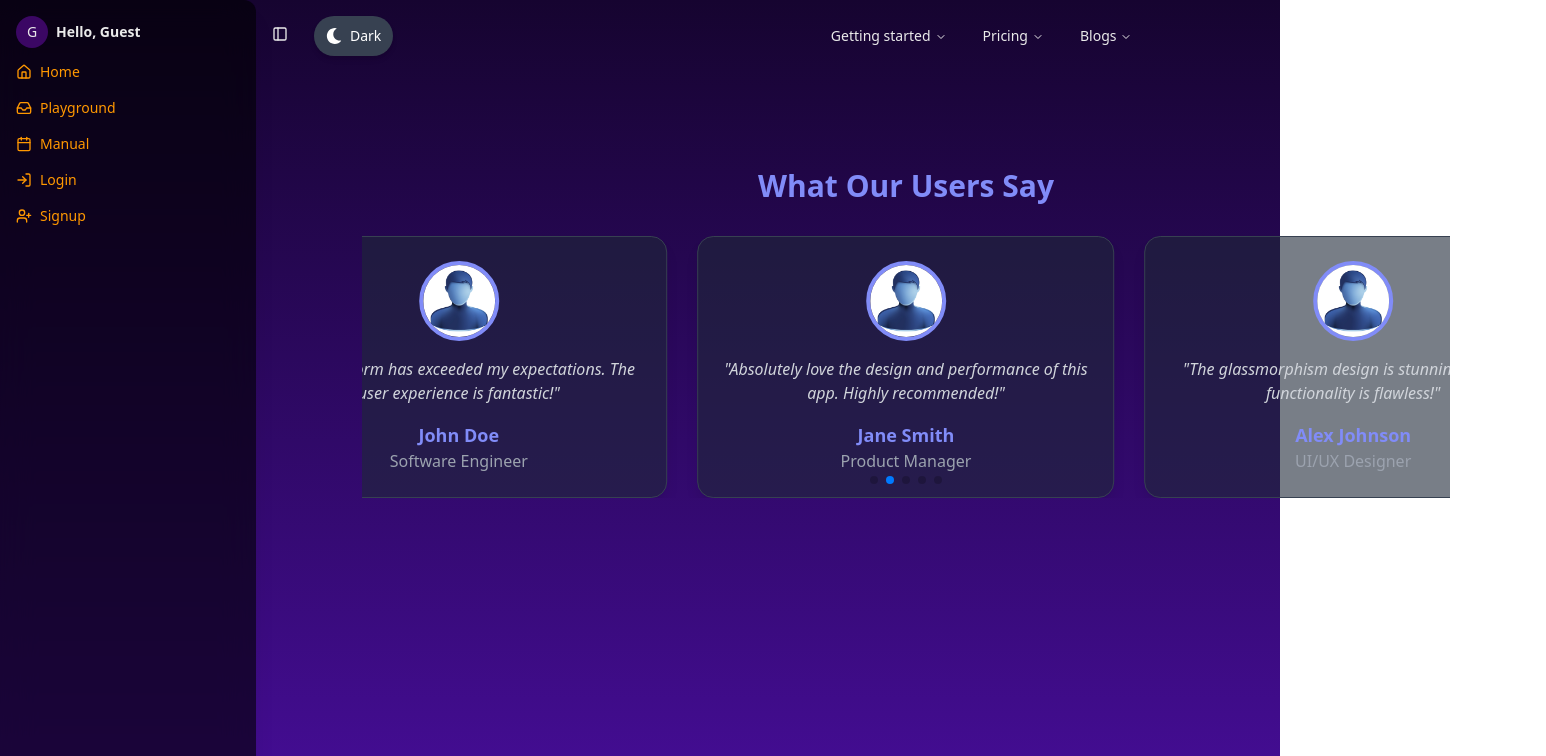
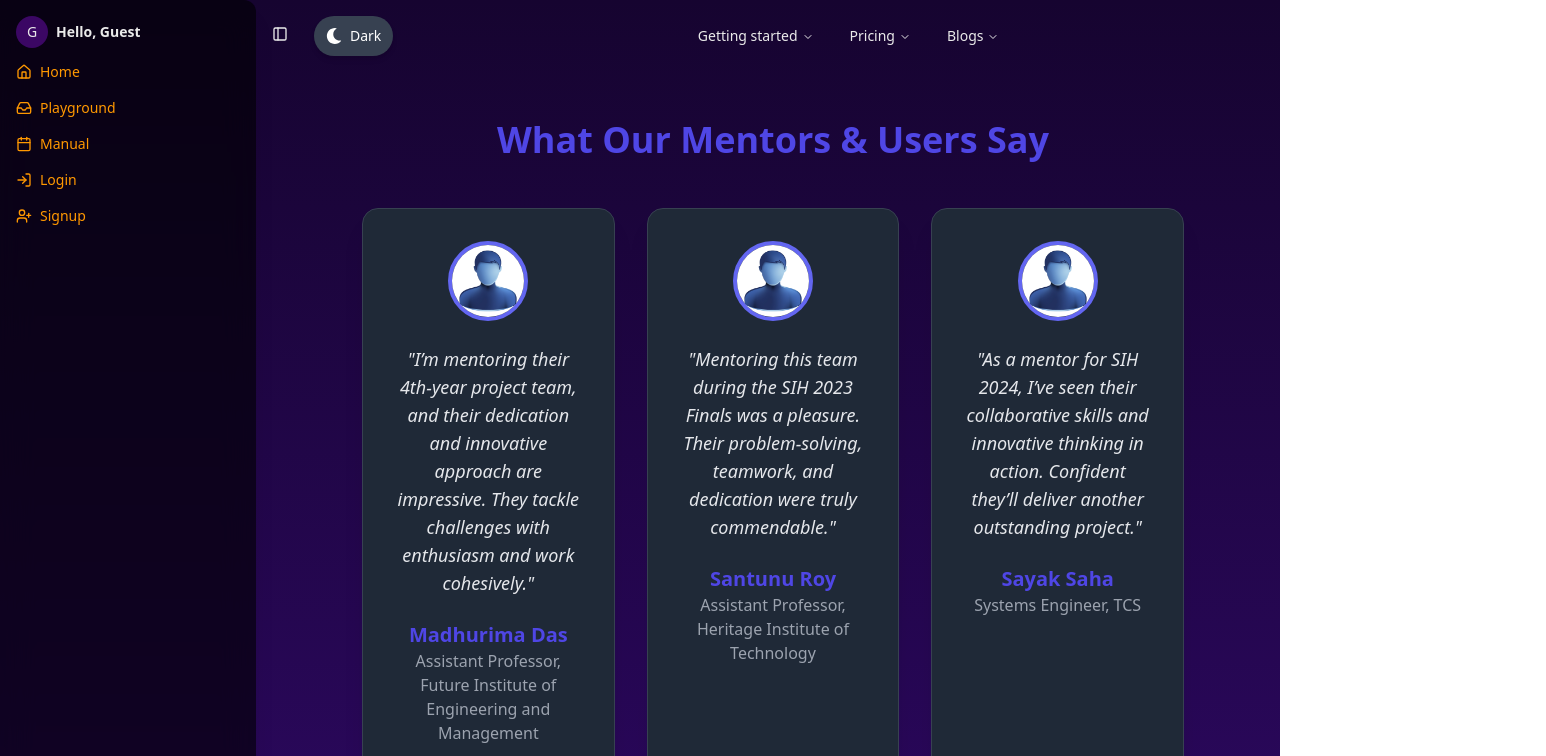
Before and after one commit to SoumikSen10/VoxDebate, a React (Vite) app in the folder Frontend/: page /testimonials in a window 1280 px wide. Shown: the top 756 px of the page, 1546 px wide, since content can reach past the window. Built offline with nearby package versions, Linux system fonts and the light colour scheme; no server answers.

Commit message:
Bug fixes

```diff
--- a/Frontend/src/components/AppSidebar.jsx
+++ b/Frontend/src/components/AppSidebar.jsx
@@ -185,9 +185,9 @@ const AppSidebar = (props) => {
                     </SidebarMenuItem>
                     <SidebarMenuItem>
                       <SidebarMenuButton asChild>
-                        <NavLink to="/pricing">
+                        <NavLink to="/testimonials">
                           <Calendar />
-                          <span>Pricing</span>
+                          <span>Testimonials</span>
                         </NavLink>
                       </SidebarMenuButton>
                     </SidebarMenuItem>
--- a/Frontend/src/components/TestimonialCard.jsx
+++ b/Frontend/src/components/TestimonialCard.jsx
@@ -4,24 +4,24 @@ import { useSelector } from "react-redux";
 const TestimonialCard = ({ image, name, role, testimonial }) => {
   const theme = useSelector((state) => state.theme.theme);
 
-  const glassClasses =
+  const cardClasses =
     theme === "light"
-      ? "bg-white bg-opacity-70 border border-gray-300 shadow-md"
-      : "bg-gray-800 bg-opacity-60 border border-gray-700 shadow-lg";
+      ? "bg-white shadow-xl border border-gray-300"
+      : "bg-gray-800 shadow-xl border border-gray-700";
 
   return (
     <div
-      className={`p-6 rounded-2xl max-w-md flex flex-col items-center text-center space-y-4 ${glassClasses} transition-transform duration-300 hover:scale-105`}
+      className={`p-8 rounded-2xl flex flex-col items-center text-center space-y-6 ${cardClasses} transition-transform duration-300 hover:scale-105 transform-gpu`}
     >
-      <img
-        src={image}
-        alt={name}
-        className="w-20 h-20 rounded-full object-cover border-4 border-indigo-400"
-      />
-      <p className="text-gray-300 italic">{`"${testimonial}"`}</p>
+      <div className="w-20 h-20 rounded-full border-4 border-indigo-500 overflow-hidden">
+        <img src={image} alt={name} className="w-full h-full object-cover" />
+      </div>
+      <p className="text-gray-800 dark:text-gray-200 text-lg italic max-w-xs mx-auto">
+        "{testimonial}"
+      </p>
       <div>
-        <h3 className="text-lg font-semibold text-indigo-400">{name}</h3>
-        <p className="text-gray-400">{role}</p>
+        <h3 className="text-xl font-semibold text-indigo-600">{name}</h3>
+        <p className="text-gray-500 dark:text-gray-400">{role}</p>
       </div>
     </div>
   );
--- a/Frontend/src/pages/About.jsx
+++ b/Frontend/src/pages/About.jsx
@@ -5,7 +5,7 @@ import AboutCard from "@/components/AboutCard";
 
 const About = () => {
   return (
-    <div className="mt-28 px-6 lg:px-24 grid grid-cols-1 md:grid-cols-2 gap-12">
+    <div className="mt-20 px-6 lg:px-24 grid grid-cols-1 md:grid-cols-2 gap-12">
       <AboutCard
         name="Soumik Sen"
         designation="Full-Stack and Machine Learning Developer"
--- a/Frontend/src/pages/Hero.jsx
+++ b/Frontend/src/pages/Hero.jsx
@@ -15,6 +15,9 @@ const Hero = () => {
   const theme = useSelector((state) => state.theme.theme);
 
   useEffect(() => {
+    // Prevent scrolling on body
+    document.body.style.overflow = "hidden"; // Disable scrolling while the component is mounted
+
     const applyTheme = () => {
       if (theme === "dark") {
         document.body.classList.add("dark");
@@ -30,6 +33,7 @@ const Hero = () => {
     return () => {
       document.body.classList.remove("dark");
       document.body.classList.remove("light");
+      document.body.style.overflow = "auto"; // Re-enable scrolling when component unmounts
     };
   }, [theme]);
 
@@ -45,7 +49,7 @@ const Hero = () => {
   };
 
   return (
-    <div className="h-screen flex flex-col md:flex-row items-center justify-center text-center md:text-left p-6 md:p-12 overflow-hidden bg-cover bg-no-repeat">
+    <div className="h-screen flex flex-col md:flex-row items-center justify-center text-center md:text-left p-6 md:p-12 overflow-hidden">
       <div className="flex flex-col md:flex-row items-center justify-between w-full max-w-6xl">
         {/* Left Section */}
         <motion.div
@@ -96,7 +100,7 @@ const Hero = () => {
             alt="Vox Debate"
             className="lg:ml-10 w-full max-w-xs sm:max-w-md md:max-w-lg lg:max-w-2xl xl:max-w-[1200px]"
             initial={{ y: 0 }}
-            animate={{ y: [0, -10, 0] }}
+            animate={{ y: [0, -10, 0] }} // Keep the vertical movement animation
             transition={{
               repeat: Infinity,
               duration: 2,
--- a/Frontend/src/pages/Testimonials.jsx
+++ b/Frontend/src/pages/Testimonials.jsx
@@ -1,8 +1,4 @@
 import React from "react";
-import { Swiper, SwiperSlide } from "swiper/react";
-import { Pagination, Autoplay } from "swiper/modules";
-import "swiper/css";
-import "swiper/css/pagination";
 import TestimonialCard from "@/components/TestimonialCard";
 import user1 from "@/assets/user.jpg";
 import user2 from "@/assets/user.jpg";
@@ -13,71 +9,90 @@ import user5 from "@/assets/user.jpg";
 const testimonials = [
   {
     id: 1,
+    name: "Madhurima Das",
+    role: "Assistant Professor, Future Institute of Engineering and Management",
+    testimonial:
+      "I’m mentoring their 4th-year project team, and their dedication and innovative approach are impressive. They tackle challenges with enthusiasm and work cohesively.",
+    image: user1,
+  },
+  {
+    id: 2,
+    name: "Santunu Roy",
+    role: "Assistant Professor, Heritage Institute of Technology",
+    testimonial:
+      "Mentoring this team during the SIH 2023 Finals was a pleasure. Their problem-solving, teamwork, and dedication were truly commendable.",
+    image: user2,
+  },
+  {
+    id: 3,
+    name: "Sayak Saha",
+    role: "Systems Engineer, TCS",
+    testimonial:
+      "As a mentor for SIH 2024, I’ve seen their collaborative skills and innovative thinking in action. Confident they’ll deliver another outstanding project.",
+    image: user3,
+  },
+  // Added Testimonials
+  {
+    id: 4,
+    name: "Utsha Majumder",
+    role: "Student",
+    testimonial:
+      "Vox Debate is an incredible platform for anyone passionate about AI-driven debates. The seamless integration of AI and debate formats has made it a truly unique experience. It's a must-try for anyone interested in improving their debating skills with an innovative twist!",
+    image: user4,
+  },
+  {
+    id: 5,
+    name: "Ankush Paul",
+    role: "Student",
+    testimonial:
+      "I’ve never seen anything like Vox Debate before. The AI technology behind it is cutting-edge, making debates more interactive and intellectually stimulating. It’s been a great platform to engage with and learn new skills.",
+    image: user5,
+  },
+  {
+    id: 6,
+    name: "Shreya Dasgupta",
+    role: "Student",
+    testimonial:
+      "Vox Debate is the future of debating! The AI-driven approach to handling debates and arguments makes it more efficient and exciting. I love how it adapts to various styles of debate and keeps the conversation flowing smoothly.",
+    image: user1,
+  },
+  {
+    id: 7,
     name: "John Doe",
     role: "Software Engineer",
     testimonial:
       "This platform has exceeded my expectations. The user experience is fantastic!",
-    image: user1,
+    image: user2,
   },
   {
-    id: 2,
+    id: 8,
     name: "Jane Smith",
     role: "Product Manager",
     testimonial:
       "Absolutely love the design and performance of this app. Highly recommended!",
-    image: user2,
+    image: user3,
   },
   {
-    id: 3,
+    id: 9,
     name: "Alex Johnson",
     role: "UI/UX Designer",
     testimonial:
       "The glassmorphism design is stunning, and the functionality is flawless!",
-    image: user3,
-  },
-  {
-    id: 4,
-    name: "Michael Brown",
-    role: "DevOps Engineer",
-    testimonial: "A seamless experience from start to finish. Great job team!",
     image: user4,
-  },
-  {
-    id: 5,
-    name: "Emily Davis",
-    role: "Data Scientist",
-    testimonial:
-      "The tools here have improved our workflow dramatically. Excellent support!",
-    image: user5,
   },
 ];
 
 const Testimonials = () => {
   return (
-    <div className="mt-28 px-4 lg:px-24">
-      <h2 className="text-3xl font-bold text-center mb-8 text-indigo-400">
-        What Our Users Say
+    <div className="py-16 px-6 lg:px-24">
+      <h2 className="text-4xl font-bold text-center mb-12 text-indigo-600">
+        What Our Mentors & Users Say
       </h2>
-
-      <Swiper
-        modules={[Pagination, Autoplay]}
-        spaceBetween={30}
-        slidesPerView={1}
-        centeredSlides={true}
-        pagination={{ clickable: true }}
-        autoplay={{ delay: 3000, disableOnInteraction: false }}
-        breakpoints={{
-          640: { slidesPerView: 1.5, spaceBetween: 20 },
-          1024: { slidesPerView: 2.5, spaceBetween: 30 },
-        }}
-        className="w-full "
-      >
+      <div className="grid grid-cols-1 sm:grid-cols-2 lg:grid-cols-3 gap-8">
         {testimonials.map((item) => (
-          <SwiperSlide key={item.id} className="flex justify-center">
-            <TestimonialCard {...item} />
-          </SwiperSlide>
+          <TestimonialCard key={item.id} {...item} />
         ))}
-      </Swiper>
+      </div>
     </div>
   );
 };
```
